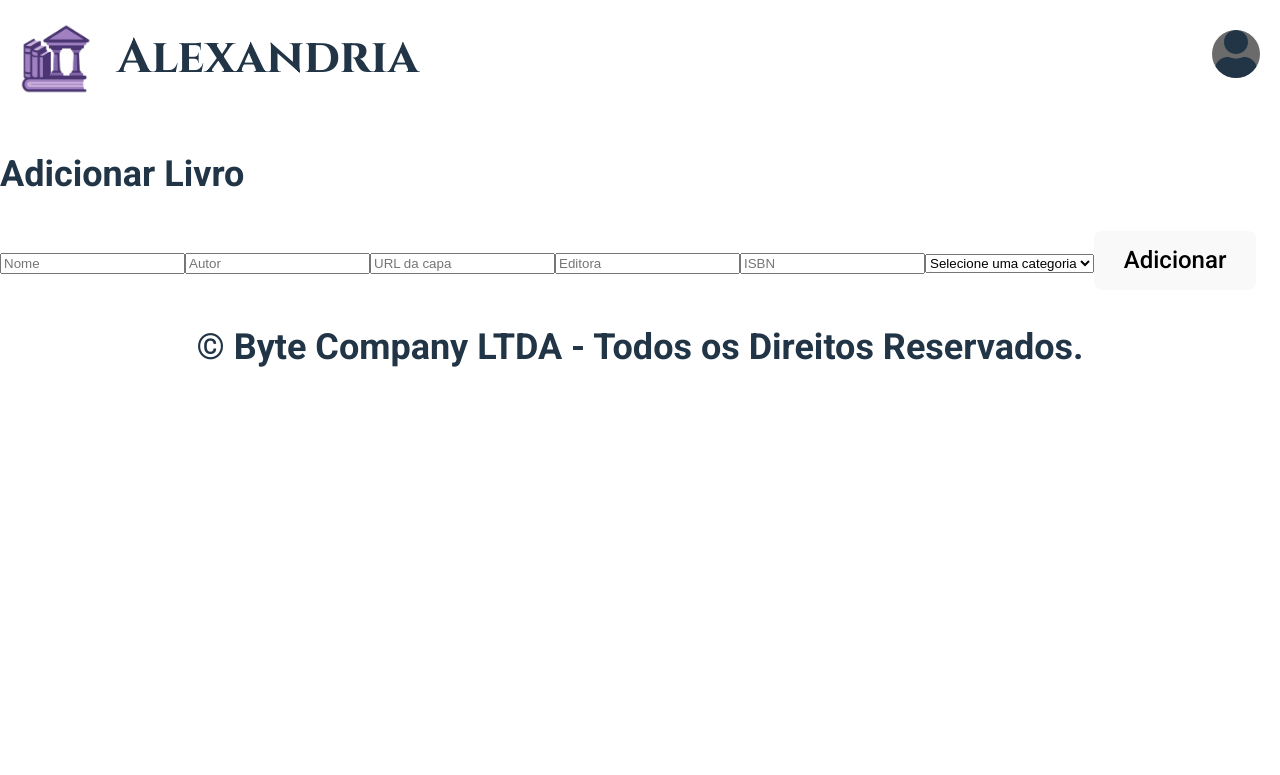
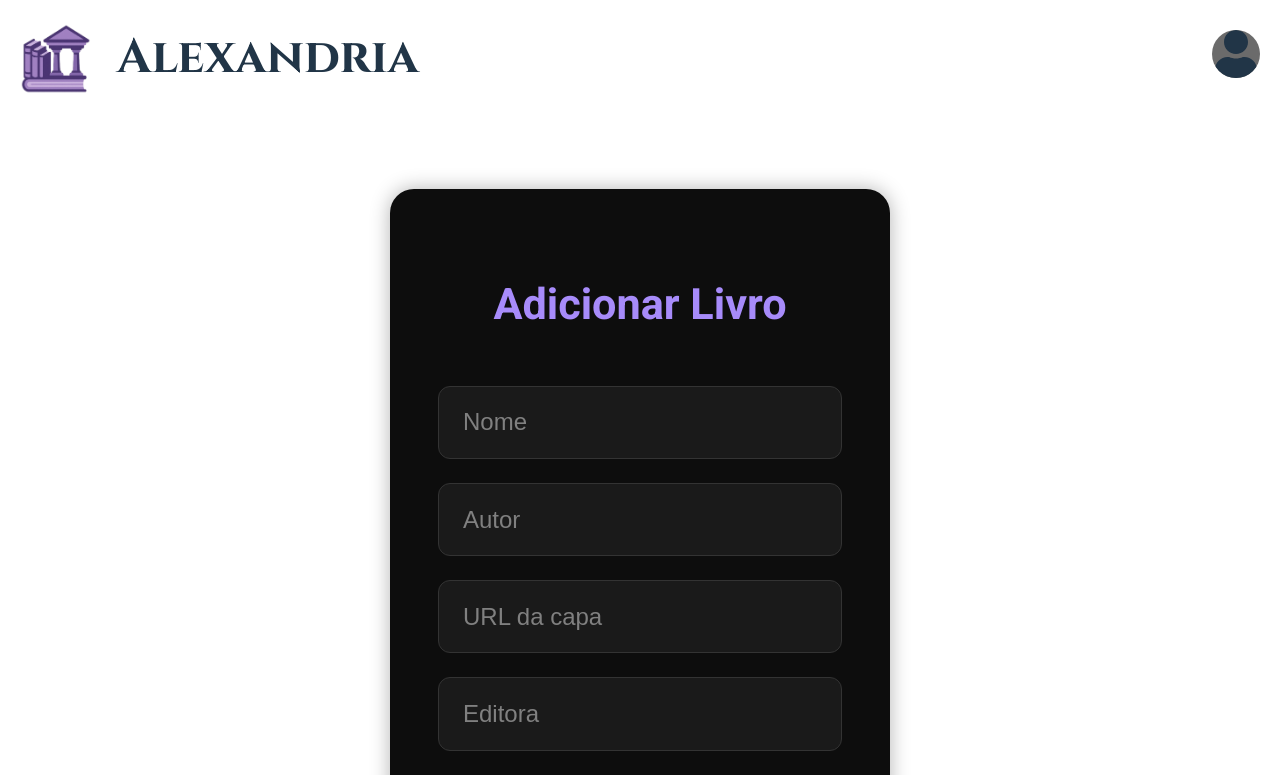
Before and after one commit to Ivozeraa/Biblioteca-teste01, a React (Vite) app: page /addLivro in a window 1280 px wide. Shown: the top 775 px of the page. Built offline with nearby package versions, Linux system fonts and the light colour scheme.

Commit message:
merdagem de ivo

```diff
--- a/src/components/User.jsx
+++ b/src/components/User.jsx
@@ -68,6 +68,7 @@ export const IconUser = () => {
 
   const handleLoginClick = () => {
     navigate('/login');
+    setMenuAberto(false);
   };
 
   return (
@@ -91,6 +92,7 @@ export const IconUser = () => {
                 to="/AddLivro"
                 end
                 className={({ isActive }) => (isActive ? 'link ativo' : 'link')}
+                onClick={() => setMenuAberto(false)}
               >
                 Adicionar Livro
               </NavLink>
--- /dev/null
+++ b/src/models/AddLivro.js
@@ -0,0 +1,10 @@
+export class Livro {
+  constructor({ nome, autor, capa, editora, isbn, categoria }) {
+    this.nome = nome;
+    this.autor = autor;
+    this.capa = capa;
+    this.editora = editora;
+    this.isbn = isbn;
+    this.categoria = categoria;
+  }
+}
--- /dev/null
+++ b/src/models/Livro.js
@@ -0,0 +1,33 @@
+export class Livro {
+  constructor({ nome, autor, capa, editora, isbn, categoria }) {
+    this.nome = nome;
+    this.autor = autor;
+    this.capa = capa;
+    this.editora = editora;
+    this.isbn = isbn;
+    this.categoria = categoria;
+  }
+
+  getNomeAutor() {
+    return `${this.nome} ${this.autor}`;
+  }
+
+  getResumo() {
+    return `${this.nome} de ${this.autor}, publicado pela ${this.editora}.`;
+  }
+
+  getCapaPadrao() {
+    return this.capa || 'https://via.placeholder.com/150';
+  }
+
+  matchesBusca(busca, categoria) {
+    const nomeAutor = this.getNomeAutor().toLowerCase();
+    const buscaVal = busca.toLowerCase();
+    const categoriaVal = categoria.toLowerCase();
+
+    const correspondeBusca = nomeAutor.includes(buscaVal);
+    const correspondeCategoria = categoriaVal ? this.categoria.toLowerCase() === categoriaVal : true;
+
+    return correspondeBusca && correspondeCategoria;
+  }
+}
--- a/src/pages/AddLivro.jsx
+++ b/src/pages/AddLivro.jsx
@@ -1,6 +1,8 @@
 import { useState } from 'react';
 import { useNavigate } from 'react-router-dom';
 import { useLivros } from '../context/LivrosContext';
+import { Livro } from '../models/AddLivro';
+import S from './styles/AddLivro.module.css';
 
 export const AddLivro = () => {
   const { adicionarLivro } = useLivros();
@@ -21,12 +23,13 @@ export const AddLivro = () => {
 
   const handleSubmit = (e) => {
     e.preventDefault();
-    adicionarLivro(dados);
+    const novoLivro = new Livro(dados);
+    adicionarLivro(novoLivro);
     navigate('/livros');
   };
 
   return (
-    <form onSubmit={handleSubmit}>
+    <form onSubmit={handleSubmit} className={S.formContainer}>
       <h2>Adicionar Livro</h2>
 
       <input
@@ -69,7 +72,6 @@ export const AddLivro = () => {
         onChange={handleChange}
         required
       />
-
       <select
         name="categoria"
         value={dados.categoria}
--- a/src/pages/BuscarLivros.jsx
+++ b/src/pages/BuscarLivros.jsx
@@ -1,7 +1,8 @@
 import { useState, useEffect } from 'react'
 import { useLivros } from '../context/LivrosContext'
 import S from './styles/BuscarLivros.module.css'
-import { Livro } from '../components/Livro'  // importe o componente Livro
+import { Livro as LivroComponent } from '../components/Livro' // componente visual
+import { Livro as LivroModel } from '../models/Livro' // classe lógica
 
 export const BuscarLivros = () => {
   const { livros } = useLivros()
@@ -10,21 +11,12 @@ export const BuscarLivros = () => {
   const [livrosFiltrados, setLivrosFiltrados] = useState([])
 
   useEffect(() => {
-    const filtrados = livros.filter((livro) => {
-      const nomeAutor = (livro.nome + ' ' + livro.autor).toLowerCase()
-      const buscaVal = busca.toLowerCase()
-      const categoriaVal = categoria.toLowerCase()
+    const filtrados = livros
+      .map(livro => new LivroModel(livro))
+      .filter(livro => livro.matchesBusca(busca, categoria))
 
-      const correspondeBusca = nomeAutor.includes(buscaVal)
-      const correspondeCategoria = categoriaVal ? livro.categoria.toLowerCase() === categoriaVal : true
-
-      return correspondeBusca && correspondeCategoria
-    })
     setLivrosFiltrados(filtrados)
   }, [livros, busca, categoria])
-
-  const handleBuscaChange = (e) => setBusca(e.target.value)
-  const handleCategoriaChange = (e) => setCategoria(e.target.value)
 
   return (
     <div className={S.buscarLivros}>
@@ -33,10 +25,14 @@ export const BuscarLivros = () => {
           type="search"
           placeholder="Buscar livro"
           value={busca}
-          onChange={handleBuscaChange}
+          onChange={e => setBusca(e.target.value)}
         />
+
         <div className={S.filtro}>
-          <select value={categoria} onChange={handleCategoriaChange}>
+          <select
+            value={categoria}
+            onChange={e => setCategoria(e.target.value)}
+          >
             <option value="">Todas as categorias</option>
             <option value="fantasia">Fantasia</option>
             <option value="romance">Romance</option>
@@ -54,12 +50,12 @@ export const BuscarLivros = () => {
         {livrosFiltrados.length === 0 ? (
           <p>Nenhum livro encontrado.</p>
         ) : (
-          livrosFiltrados.map((livro, index) => (
-            <Livro
-              key={index}
+          livrosFiltrados.map((livro, i) => (
+            <LivroComponent
+              key={i}
               nome={livro.nome}
               autor={livro.autor}
-              capa={livro.capa}
+              capa={livro.getCapaPadrao()}
               editora={livro.editora}
               isbn={livro.isbn}
             />
--- a/src/pages/Inicio.jsx
+++ b/src/pages/Inicio.jsx
@@ -1,6 +1,7 @@
-import { useState } from 'react'
+import { useState, useEffect } from 'react'
 import { Carrossel } from "../components/Carrossel"
 import { adicionarLivro } from '../utils/addlivro'
+import { buscarLivrosRecentes } from '../utils/livrosRecentes'
 
 import S from './styles/Inicio.module.css'
 
@@ -14,8 +15,8 @@ import republica from '../assets/livros/republica.jpg'
 import confissoes from '../assets/livros/confissoes.jpg'
 
 export function Inicio() {
-  adicionarLivro()
   const [livroSelecionado, setLivroSelecionado] = useState(null)
+  const [recentes, setRecentes] = useState([])
 
   const livros = [
     {
@@ -55,28 +56,60 @@ export function Inicio() {
     },
   ]
 
+  useEffect(() => {
+    async function iniciar() {
+      await adicionarLivro() // se essa função faz sentido aqui
+      const livrosRecentes = await buscarLivrosRecentes()
+      setRecentes(livrosRecentes)
+    }
+    iniciar()
+  }, [])
+
   return (
     <div className={S.inicio}>
       <Carrossel />
-      <div className={S.principaisLivros}>
+
+      <section className={S.principaisLivros}>
         <h2>Principais Livros</h2>
         <div className={S.livros}>
-          {livros.map((livro, i) => (
+          {livros.map((livro) => (
             <Livro
-              key={i}
-              {...livro}
+              key={livro.isbn || livro.nome}
+              nome={livro.nome}
+              capa={livro.capa}
+              autor={livro.autor}
+              editora={livro.editora}
+              isbn={livro.isbn}
               onClick={() => setLivroSelecionado(livro)}
             />
           ))}
         </div>
-      </div>
+      </section>
 
       <main className={S.main}>
         <h2>Recém Adicionados</h2>
+        <div className={S.livros}>
+          {recentes.length === 0 ? (
+            <p>Nenhum livro recente encontrado.</p>
+          ) : (
+            recentes.map((livro) => (
+              <Livro
+                key={livro.isbn || livro.nome}
+                nome={livro.nome}
+                capa={livro.capa}
+                autor={livro.autor}
+                editora={livro.editora}
+                isbn={livro.isbn}
+                onClick={() => setLivroSelecionado(livro)}
+              />
+            ))
+          )}
+        </div>
       </main>
 
-      <LivroCard livro={livroSelecionado} onClose={() => setLivroSelecionado(null)} />
-
+      {livroSelecionado && (
+        <LivroCard livro={livroSelecionado} onClose={() => setLivroSelecionado(null)} />
+      )}
     </div>
   )
 }
--- a/src/pages/MeusEmprestimos.jsx
+++ b/src/pages/MeusEmprestimos.jsx
@@ -1,17 +1,9 @@
 import React, { useState } from "react";
 
 export const MeusEmprestimos = () => {
-  const[livrosEmprestados, setEmprestar] = useState(0)
-
-   function Emprestar() {
-    setEmprestar(livrosEmprestados + 1);
-  }
-
   return (
     <>
-      <div>MeusEmprestimos</div>
-      <h1>Quantidade Emprestada: {livrosEmprestados}</h1>
-      <button onClick={Emprestar}>Emprestar livro</button>
+
     </>
   );
 };
--- /dev/null
+++ b/src/pages/styles/AddLivro.module.css
@@ -0,0 +1,61 @@
+.formContainer {
+  display: flex;
+  flex-direction: column;
+  gap: 1rem;
+  max-width: 500px;
+  margin: 3rem auto;
+  padding: 2rem;
+  background-color: #0D0D0D; /* gray.700 */
+  border-radius: 1rem;
+  box-shadow: 0 0 20px rgba(0, 0, 0, 0.3);
+  color: #F2F2F2; /* gray.100 */
+  box-sizing: border-box;
+}
+
+.formContainer h2 {
+  text-align: center;
+  margin-bottom: 1rem;
+  font-size: 1.8rem;
+  color: #a78bfa; /* purple.400 */
+}
+
+.formContainer input,
+.formContainer select {
+  width: 100%;
+  padding: 0.9rem 1rem;
+  background-color: #1A1A1A; /* gray.600 */
+  border: 1px solid #333333; /* gray.400 */
+  color: #F2F2F2; /* gray.100 */
+  border-radius: 0.5rem;
+  font-size: 1rem;
+  transition: border 0.3s, background-color 0.3s;
+  box-sizing: border-box;
+}
+
+.formContainer input::placeholder {
+  color: #808080; /* gray.300 */
+}
+
+.formContainer input:focus,
+.formContainer select:focus {
+  border-color: #8b5cf6; /* purple.500 */
+  background-color: #262626; /* gray.500 */
+  outline: none;
+}
+
+.formContainer button {
+  width: 100%;
+  padding: 0.9rem 1rem;
+  background-color: #7c3aed; /* purple.600 */
+  color: #F2F2F2;
+  border: none;
+  border-radius: 0.5rem;
+  font-size: 1rem;
+  font-weight: bold;
+  cursor: pointer;
+  transition: background-color 0.3s;
+}
+
+.formContainer button:hover {
+  background-color: #6d28d9; /* purple.700 */
+}
--- a/src/utils/addlivro.js
+++ b/src/utils/addlivro.js
@@ -1,18 +1,18 @@
-import { supabase } from '../../SupabaseClient'
+// import { supabase } from '../../SupabaseClient'
 
-export async function adicionarLivro() {
-  const { error } = await supabase
-    .from('livros')
-    .insert([{
-      nome: 'O Senhor dos Anéis',
-      editora: 'Martins Fontes',
-      isbn: '978-8533613379',
-      capa: 'https://link-da-capa.com/capa.jpg'
-    }])
+// export async function adicionarLivro() {
+//   const { error } = await supabase
+//     .from('livros')
+//     .insert([{
+//       nome: 'O Senhor dos Anéis',
+//       editora: 'Martins Fontes',
+//       isbn: '978-8533613379',
+//       capa: 'https://link-da-capa.com/capa.jpg'
+//     }])
 
-  if (error) {
-    console.error('Erro ao adicionar livro:', error)
-  } else {
-    console.log('Livro adicionado com sucesso!')
-  }
-}
+//   if (error) {
+//     console.error('Erro ao adicionar livro:', error)
+//   } else {
+//     console.log('Livro adicionado com sucesso!')
+//   }
+// }
--- /dev/null
+++ b/src/utils/livrosRecentes.js
@@ -0,0 +1,16 @@
+import { supabase } from '../../SupabaseClient';
+
+export async function buscarLivrosRecentes() {
+  const { data, error } = await supabase
+    .from('livros')
+    .select('*')
+    .order('created_at', { ascending: false })
+    .limit(5);
+
+  if (error) {
+    console.error('Erro ao buscar livros:', error);
+    return [];
+  }
+
+  return data;
+}
```
